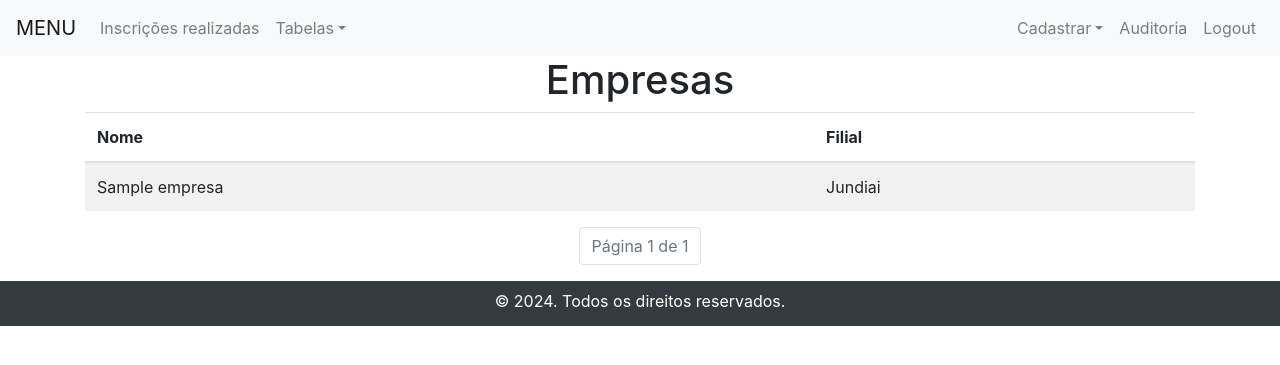
After one commit to vitoroliveirasilva/py.BrasifTreinamentos, a Flask app: page /tabela/empresas in a window 1280 px wide. The commit adds this page. Shown: the top 365 px of the page. Run offline with Flask 3, Linux system fonts and the light colour scheme; a user stored in the database is signed in; tables that the repository leaves empty hold one stand-in row (values such as "Sample post"); some libraries are stand-ins or nearby versions.

Commit message:
FEAT - Tabela de Empresas

```diff
--- a/TREINAMENTO/routes/tabelas/__init__.py
+++ b/TREINAMENTO/routes/tabelas/__init__.py
@@ -7,3 +7,4 @@ from .tabela_marcas_routes import *
 from .tabela_treinamentos_routes import *
 
 from .tabela_responsaveis_routes import *
+from .tabela_empresas_routes import *
--- /dev/null
+++ b/TREINAMENTO/routes/tabelas/tabela_empresas_routes.py
@@ -0,0 +1,20 @@
+from flask import render_template, request
+from TREINAMENTO import db
+from flask_login import login_required
+from TREINAMENTO.models import Empresa
+from . import tabela_bp
+
+
+@tabela_bp.route('/empresas')
+@login_required
+def tabela_empresas():
+    page = request.args.get('page', 1, type=int)
+    per_page = request.args.get('per_page', 5, type=int)
+
+    # Consulta para trazer as empresas
+    empresas = db.session.query(Empresa)\
+        .filter(Empresa.status == True)\
+        .order_by(Empresa.nome_empresa)\
+        .paginate(page=page, per_page=per_page)
+
+    return render_template('/tabelas/tabela_empresas.html', empresas=empresas)
--- a/TREINAMENTO/templates/base.html
+++ b/TREINAMENTO/templates/base.html
@@ -33,7 +33,7 @@
                             <a class="dropdown-item" href="/tabela/treinamentos">Treinamentos</a>
                             <a class="dropdown-item" href="/tabela/marcas">Marcas</a>
                             <a class="dropdown-item" href="/tabela/tipos">Tipos</a>
-                            <a class="dropdown-item" href="#">Empresas</a>
+                            <a class="dropdown-item" href="/tabela/empresas">Empresas</a>
                         </div>
                     </li>
                 </ul>
--- /dev/null
+++ b/TREINAMENTO/templates/tabelas/tabela_empresas.html
@@ -0,0 +1,43 @@
+{% extends "base.html" %}
+
+{% set title = "Empresas" %}
+
+{% block content %}
+<div class="container">
+
+    <h1 class="text-center">Empresas</h1>
+
+    <div class="table-responsive">
+        <table class="table table-striped">
+            <thead>
+                <tr>
+                    <th>Nome</th>
+                    <th>Filial</th>
+                </tr>
+            </thead>
+            <tbody>
+                {% for empresa in empresas.items %}
+                <tr>
+                    <td>{{ empresa.nome_empresa }}</td>
+                    <td>{{ empresa.filial.name|capitalize }}</td>
+                </tr>
+                {% endfor %}
+            </tbody>
+        </table>
+    </div>
+    <nav aria-label="Page navigation example">
+        <ul class="pagination justify-content-center">
+            {% if empresas.has_prev %}
+            <li class="page-item"><a class="page-link"
+                    href="{{ url_for('tabela.tabela_empresas', page=empresas.prev_num) }}">Anterior</a></li>
+            {% endif %}
+            <li class="page-item disabled"><a class="page-link" href="">Página {{ empresas.page }} de
+                    {{ empresas.pages }}</a></li>
+            {% if empresas.has_next %}
+            <li class="page-item"><a class="page-link"
+                    href="{{ url_for('tabela.tabela_empresas', page=empresas.next_num) }}">Próxima</a></li>
+            {% endif %}
+        </ul>
+    </nav>
+</div>
+{% endblock %}
```
